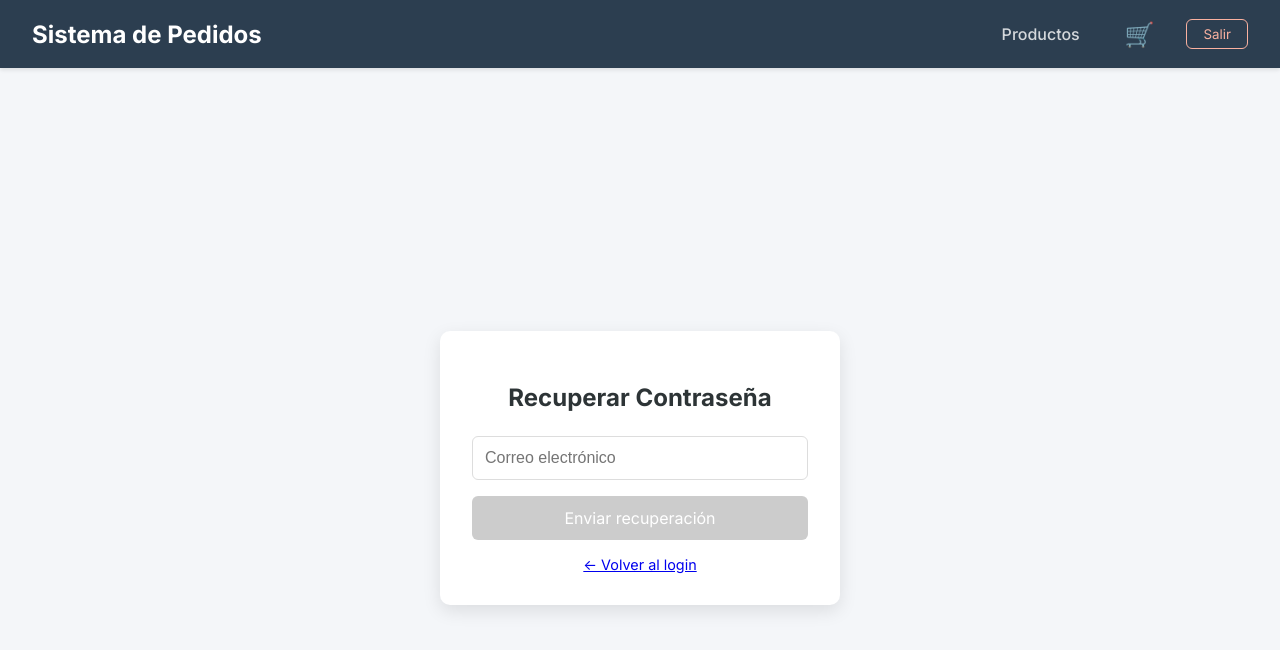
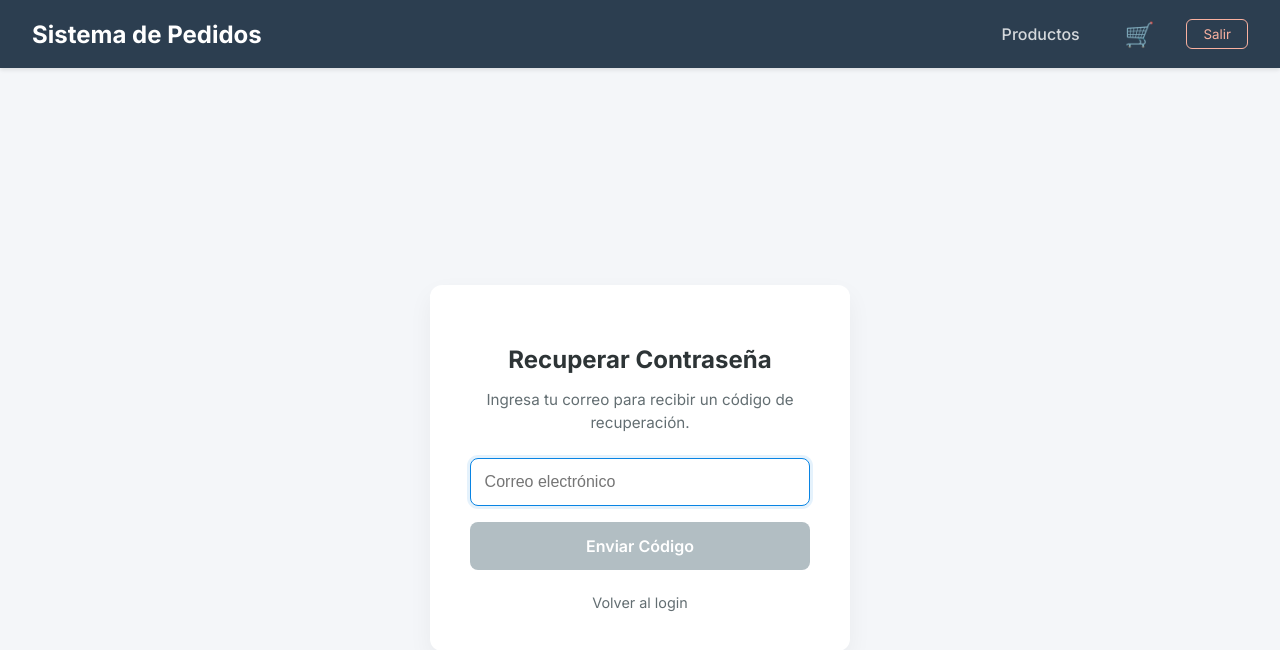
Before and after one commit to DepresslyJuice/FrontPedidosVue, a Vue app: page /recovery-password in a window 1280 px wide. Shown: the top 650 px of the page. Built offline with nearby package versions, Linux system fonts and the light colour scheme; the HTML template or start-up script is replaced by a standard one.

Commit message:
Funcionamiento de recovery password

```diff
--- a/src/services/auth/auth.service.ts
+++ b/src/services/auth/auth.service.ts
@@ -1,12 +1,18 @@
 import axios from '@/services/axios.config';
-import type { LoginResponse } from '@/models/auth.model';
-import type { LoginRequest } from '@/models/auth.model';
+import type { LoginResponse, LoginRequest, ChangePasswordRequest, ChangePasswordResponse } from '@/models/auth.model';
 
 const API_URL = '/auth/login';
 
-export const login = async(
+export const login = async (
     data: LoginRequest
 ): Promise<LoginResponse> => {
     const response = await axios.post<LoginResponse>(API_URL, data);
     return response.data;
 }
+
+export const changePassword = async (
+    data: ChangePasswordRequest
+): Promise<ChangePasswordResponse> => {
+    const response = await axios.post<ChangePasswordResponse>('/auth/change-password', data);
+    return response.data;
+}
--- a/src/views/RecoveryPasswordView.vue
+++ b/src/views/RecoveryPasswordView.vue
@@ -1,27 +1,40 @@
 <script setup lang="ts">
 import { ref, computed } from 'vue'
 import { useRouter } from 'vue-router'
-import { recoveryPassword } from '@/services/auth/recovery_password.service'
-import type { RecoveryPasswordRequest } from '@/models/auth.model'
+import { recoveryPassword, resetPassword } from '@/services/auth/recovery_password.service'
 
-const form = ref<RecoveryPasswordRequest>({
-  email: ''
+const router = useRouter()
+
+// Estado del formulario
+const step = ref(1) // 1: Solicitud, 2: Reset
+const form = ref({
+  email: '',
+  code: '',
+  newPassword: '',
+  confirmPassword: ''
 })
 
 const loading = ref(false)
 const error = ref('')
 const success = ref('')
+const showPassword = ref(false)
 
-const router = useRouter()
-
-// validación básica real
+// Validaciones
 const isValidEmail = computed(() => {
   const email = form.value.email.trim()
-  if (!email) return false
   return /^[^\s@]+@[^\s@]+\.[^\s@]+$/.test(email)
 })
 
-const handleRecoveryPassword = async () => {
+const isValidReset = computed(() => {
+  return (
+    form.value.code.length >= 6 &&
+    form.value.newPassword.length >= 6 &&
+    form.value.newPassword === form.value.confirmPassword
+  )
+})
+
+// Paso 1: Solicitar código
+const handleRequest = async () => {
   if (loading.value) return
   if (!isValidEmail.value) {
     error.value = 'Ingresa un correo válido'
@@ -33,46 +46,79 @@ const handleRecoveryPassword = async () => {
   success.value = ''
 
   try {
-    await recoveryPassword({
-      email: form.value.email.trim()
-    })
-
-    success.value =
-      'Si el correo existe, recibirás instrucciones para recuperar tu contraseña.'
-
-    // redirección suave luego de éxito
+    await recoveryPassword({ email: form.value.email.trim() })
+    success.value = 'Código enviado. Revisa tu correo.'
+    // Avanzar automáticamente al paso 2 después de 1.5s
     setTimeout(() => {
-      router.push('/login')
-    }, 2500)
-
+      step.value = 2
+      success.value = ''
+    }, 1500)
   } catch (e: any) {
-    console.error('Recovery error:', e)
-
-    if (e?.response?.data?.message) {
-      error.value = e.response.data.message
-    } else if (e?.response?.status === 404) {
-      error.value = 'El servicio no fue encontrado (Error 404). Verifica la URL.'
-    } else if (e?.message?.includes('Network')) {
-      error.value = 'Error de conexión con el servidor'
-    } else {
-      error.value = 'No se pudo procesar la solicitud'
-    }
-
+    handleError(e)
   } finally {
     loading.value = false
   }
 }
 
-// Enter submit
+// Paso 2: Restablecer contraseña
+const handleReset = async () => {
+  if (loading.value) return
+  if (!isValidReset.value) {
+    if (form.value.newPassword !== form.value.confirmPassword) {
+      error.value = 'Las contraseñas no coinciden'
+    } else {
+      error.value = 'Verifica el código y la contraseña (mínimo 6 caracteres)'
+    }
+    return
+  }
+
+  loading.value = true
+  error.value = ''
+
+  try {
+    await resetPassword({
+      email: form.value.email.trim(),
+      code: form.value.code.trim(),
+      newPassword: form.value.newPassword
+    })
+
+    success.value = 'Contraseña actualizada correctamente'
+    setTimeout(() => {
+      router.push('/login')
+    }, 2000)
+  } catch (e: any) {
+    handleError(e)
+  } finally {
+    loading.value = false
+  }
+}
+
+const handleError = (e: any) => {
+  console.error('Error:', e)
+  if (e?.response?.data?.message) {
+    error.value = e.response.data.message
+  } else if (e?.response?.status === 404) {
+    error.value = 'Servicio no encontrado (Error 404)'
+  } else {
+    error.value = 'Ocurrió un error inesperado. Intenta nuevamente.'
+  }
+}
+
 const handleKey = (e: KeyboardEvent) => {
-  if (e.key === 'Enter') handleRecoveryPassword()
+  if (e.key === 'Enter') {
+    step.value === 1 ? handleRequest() : handleReset()
+  }
 }
 </script>
 
 <template>
   <div class="recovery-container">
-    <form @submit.prevent="handleRecoveryPassword" class="recovery-form" @keydown="handleKey">
-      <h2>Recuperar Contraseña</h2>
+    <div class="recovery-card card-animation">
+      <h2>{{ step === 1 ? 'Recuperar Contraseña' : 'Nueva Contraseña' }}</h2>
+
+      <!-- Paso 1: Email -->
+      <div v-if="step === 1" class="step-content">
+        <p class="step-desc">Ingresa tu correo para recibir un código de recuperación.</p>
 
         <div class="form-group">
           <input
@@ -80,33 +126,87 @@ const handleKey = (e: KeyboardEvent) => {
             type="email"
             placeholder="Correo electrónico"
             autocomplete="email"
-          required
+            class="input-field"
+            @keydown="handleKey"
+            autofocus
+          />
+        </div>
+      </div>
+
+      <!-- Paso 2: Código y Nueva Contraseña -->
+      <div v-else class="step-content">
+        <p class="step-desc">
+          Hemos enviado un código a <strong>{{ form.email }}</strong>.
+          <br><small>(Expira en 15 minutos)</small>
+        </p>
+
+        <div class="form-group">
+          <input
+            v-model="form.code"
+            type="text"
+            placeholder="Código de 6 dígitos"
+            class="input-field code-input"
+            maxlength="6"
+            @keydown="handleKey"
+            autofocus
           />
         </div>
 
-      <!-- error -->
-      <div v-if="error" class="error">
-        {{ error }}
+        <div class="form-group password-group">
+          <input
+            v-model="form.newPassword"
+            :type="showPassword ? 'text' : 'password'"
+            placeholder="Nueva contraseña"
+            class="input-field"
+            @keydown="handleKey"
+          />
+          <span class="toggle" @click="showPassword = !showPassword">
+            {{ showPassword ? '🙈' : '👁' }}
+          </span>
         </div>
 
-      <!-- success -->
-      <div v-if="success" class="success">
-        {{ success }}
+        <div class="form-group">
+          <input
+            v-model="form.confirmPassword"
+            type="password"
+            placeholder="Confirmar contraseña"
+            class="input-field"
+            :class="{'error-border': form.confirmPassword && form.newPassword !== form.confirmPassword}"
+            @keydown="handleKey"
+          />
+        </div>
       </div>
 
+      <!-- Mensajes -->
+      <div v-if="error" class="alert error">{{ error }}</div>
+      <div v-if="success" class="alert success">{{ success }}</div>
+
+      <!-- Botones -->
       <button
-        type="submit"
+        v-if="step === 1"
+        @click="handleRequest"
         :disabled="loading || !isValidEmail"
+        class="btn-primary"
       >
         <span v-if="loading" class="spinner"></span>
-        {{ loading ? 'Enviando...' : 'Enviar recuperación' }}
+        {{ loading ? 'Enviando...' : 'Enviar Código' }}
+      </button>
+
+      <button
+        v-else
+        @click="handleReset"
+        :disabled="loading || !isValidReset"
+        class="btn-primary"
+      >
+        <span v-if="loading" class="spinner"></span>
+        {{ loading ? 'Actualizar Contraseña' : 'Cambiar Contraseña' }}
       </button>
 
       <div class="links">
-        <router-link to="/login">← Volver al login</router-link>
+        <a v-if="step === 2" href="#" @click.prevent="step = 1" class="back-link">← ¿No recibiste el código? / Editar correo</a>
+        <router-link to="/login" class="login-link">Volver al login</router-link>
       </div>
-
-    </form>
+    </div>
   </div>
 </template>
 
@@ -117,15 +217,36 @@ const handleKey = (e: KeyboardEvent) => {
   align-items: center;
   min-height: 100vh;
   background: #f4f6f9;
+  padding: 1rem;
 }
 
-.recovery-form {
+.recovery-card {
   background: white;
-  padding: 2rem;
-  border-radius: 10px;
-  box-shadow: 0 6px 18px rgba(0,0,0,.1);
+  padding: 2.5rem;
+  border-radius: 12px;
+  box-shadow: 0 10px 25px rgba(0,0,0,.05);
   width: 100%;
-  max-width: 400px;
+  max-width: 420px;
+  position: relative;
+  overflow: hidden;
+}
+
+.card-animation {
+  animation: slideUp 0.4s ease-out;
+}
+
+h2 {
+  text-align: center;
+  margin-bottom: 0.5rem;
+  color: #2d3436;
+}
+
+.step-desc {
+  text-align: center;
+  color: #636e72;
+  font-size: 0.95rem;
+  margin-bottom: 1.5rem;
+  line-height: 1.5;
 }
 
 .form-group {
@@ -133,86 +254,135 @@ const handleKey = (e: KeyboardEvent) => {
   position: relative;
 }
 
-input {
+.input-field {
   width: 100%;
-  padding: 0.75rem;
-  border: 1px solid #ddd;
-  border-radius: 6px;
+  padding: 0.85rem;
+  border: 1px solid #dfe6e9;
+  border-radius: 8px;
   font-size: 1rem;
-  transition: .2s;
+  transition: all 0.2s;
+  background: #fff;
+  color: #2d3436;
 }
 
-input:focus {
-  border-color: #007bff;
+.input-field:focus {
+  border-color: #0984e3;
   outline: none;
+  box-shadow: 0 0 0 3px rgba(9, 132, 227, 0.1);
 }
 
-button {
+.code-input {
+  letter-spacing: 4px;
+  text-align: center;
+  font-weight: bold;
+  font-size: 1.2rem;
+}
+
+.error-border {
+  border-color: #e74c3c !important;
+}
+
+.password-group .toggle {
+  position: absolute;
+  right: 12px;
+  top: 50%;
+  transform: translateY(-50%);
+  cursor: pointer;
+  opacity: 0.6;
+  padding: 4px;
+  user-select: none;
+}
+
+.btn-primary {
   width: 100%;
-  padding: 0.75rem;
-  background: #007bff;
+  padding: 0.9rem;
+  background: #0984e3;
   color: white;
   border: none;
-  border-radius: 6px;
+  border-radius: 8px;
   font-size: 1rem;
+  font-weight: 600;
   cursor: pointer;
-  transition: .2s;
+  transition: background 0.2s;
   display: flex;
+  justify-content: center;
   align-items: center;
-  justify-content: center;
   gap: 8px;
+  margin-top: 1rem;
 }
 
-button:hover:not(:disabled) {
-  background: #0069d9;
+.btn-primary:hover:not(:disabled) {
+  background: #00cec9;
 }
 
-button:disabled {
-  background: #ccc;
+.btn-primary:disabled {
+  background: #b2bec3;
   cursor: not-allowed;
 }
 
-.error {
-  color: #d93025;
+.alert {
+  padding: 0.8rem;
+  border-radius: 8px;
+  font-size: 0.9rem;
+  text-align: center;
   margin-bottom: 1rem;
-  text-align: center;
-  font-size: 0.9rem;
+  margin-top: 1rem;
 }
 
-.success {
-  color: #059669;
-  margin-bottom: 1rem;
-  text-align: center;
-  font-size: 0.9rem;
-  background: #ecfdf5;
-  padding: 10px;
-  border-radius: 6px;
-  border: 1px solid #a7f3d0;
+.alert.error {
+  background: #fab1a0;
+  color: #c0392b;
+  border: 1px solid #ff7675;
+}
+
+.alert.success {
+  background: #55efc4;
+  color: #1a8e70; /* Texto más oscuro para legibilidad */
+  border: 1px solid #00b894;
+  background-color: #d1fae5;
 }
 
 .links {
   display: flex;
-  justify-content: center;
-  margin-top: 1rem;
+  flex-direction: column;
+  align-items: center;
+  gap: 0.8rem;
+  margin-top: 1.5rem;
   font-size: 0.9rem;
 }
 
-h2 {
-  text-align: center;
-  margin-bottom: 1.5rem;
+.back-link, .login-link {
+  color: #636e72;
+  text-decoration: none;
+  transition: color 0.2s;
 }
 
-/* spinner */
+.back-link:hover, .login-link:hover {
+  color: #0984e3;
+}
+
 .spinner {
-  width: 16px;
-  height: 16px;
+  width: 18px;
+  height: 18px;
   border: 2px solid #fff;
-  border-top: 2px solid transparent;
+  border-top-color: transparent;
   border-radius: 50%;
-  animation: spin .7s linear infinite;
+  animation: spin 0.8s linear infinite;
 }
 
 @keyframes spin {
   to { transform: rotate(360deg); }
 }
+
+@keyframes slideUp {
+  from { opacity: 0; transform: translateY(20px); }
+  to { opacity: 1; transform: translateY(0); }
+}
+
+/* Mobile responsive adjustments */
+@media (max-width: 480px) {
+  .recovery-card {
+    padding: 1.5rem;
+  }
+}
 </style>
```
Also changed, not shown: src/models/auth.model.ts (+20 -0 lines), src/services/auth/recovery_password.service.ts (+8 -1 lines). Lines whose indentation alone changed are shown as unchanged.
